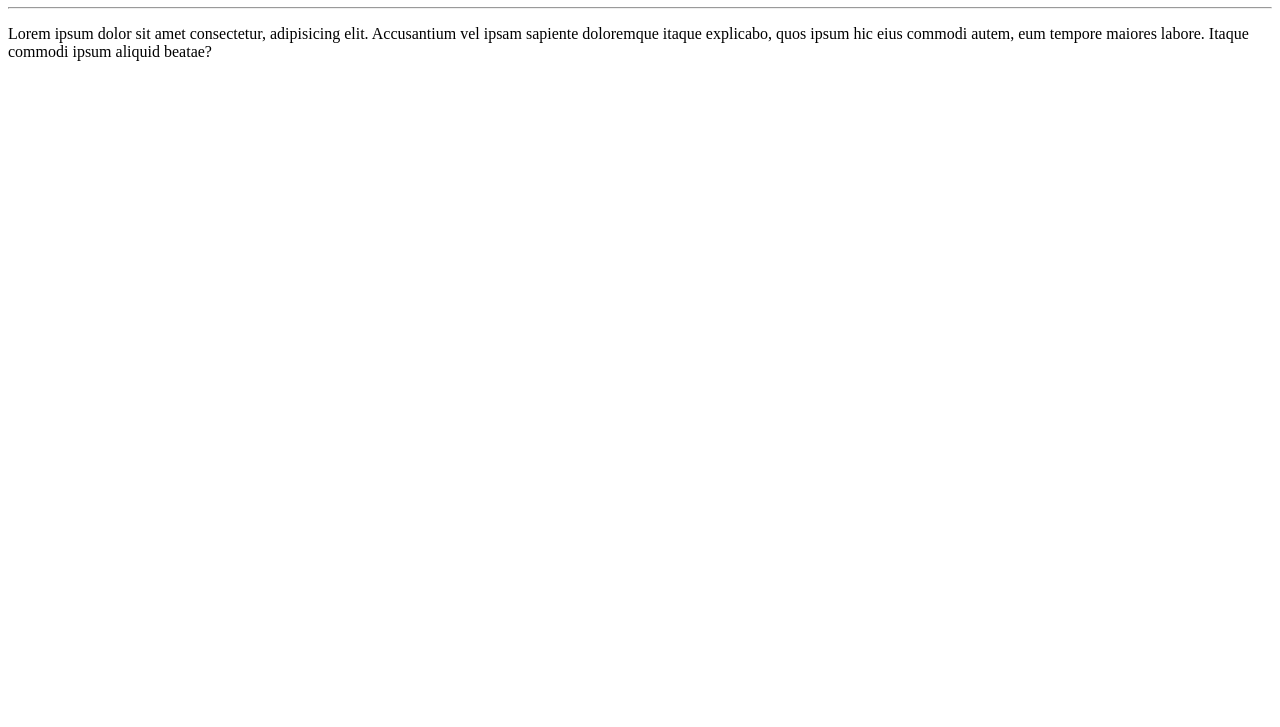
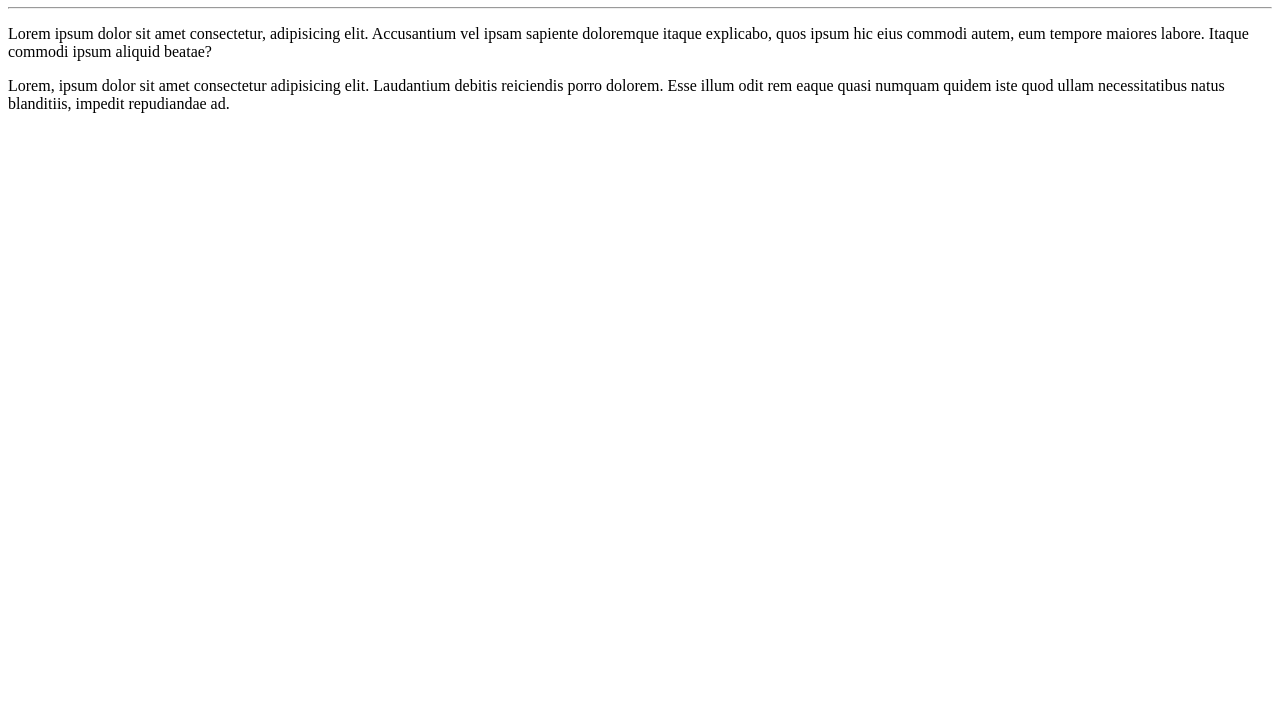
Before and after one commit to pamelasms/Ol--Mundo, a plain HTML site: page Site exemplo/index.html in a window 1280 px wide. Shown: the part 73-800 px from the top of the page. Drawn offline with Linux system fonts and the light colour scheme.

Commit message:
adicionei um parágrafo

```diff
--- a/Site exemplo/index.html
+++ b/Site exemplo/index.html
@@ -9,5 +9,6 @@
     <h1>Olá Mundo!</h1>
     <hr>
     <p>Lorem ipsum dolor sit amet consectetur, adipisicing elit. Accusantium vel ipsam sapiente doloremque itaque explicabo, quos ipsum hic eius commodi autem, eum tempore maiores labore. Itaque commodi ipsum aliquid beatae?</p>
+    <p>Lorem, ipsum dolor sit amet consectetur adipisicing elit. Laudantium debitis reiciendis porro dolorem. Esse illum odit rem eaque quasi numquam quidem iste quod ullam necessitatibus natus blanditiis, impedit repudiandae ad.</p>
 </body>
 </html>
```
